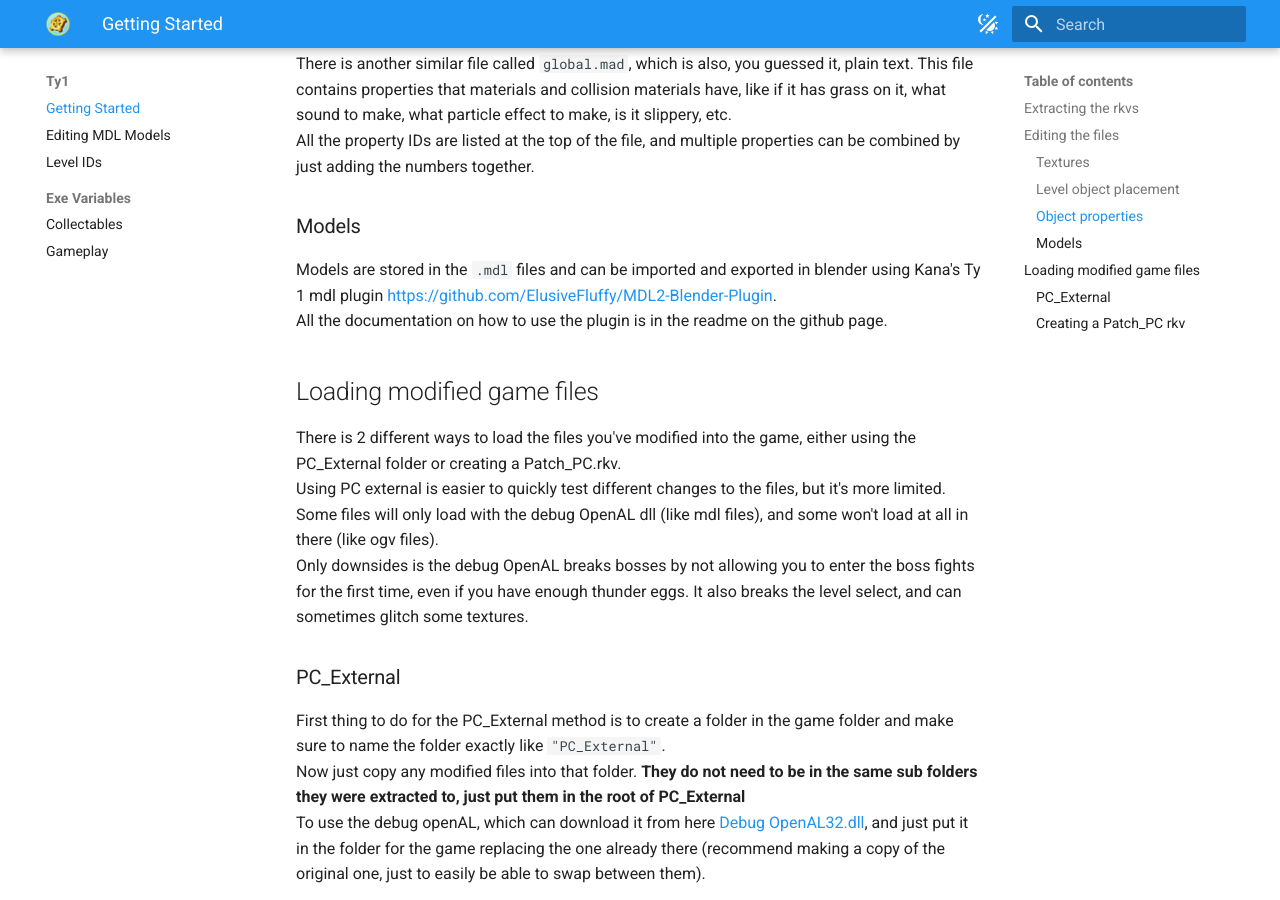
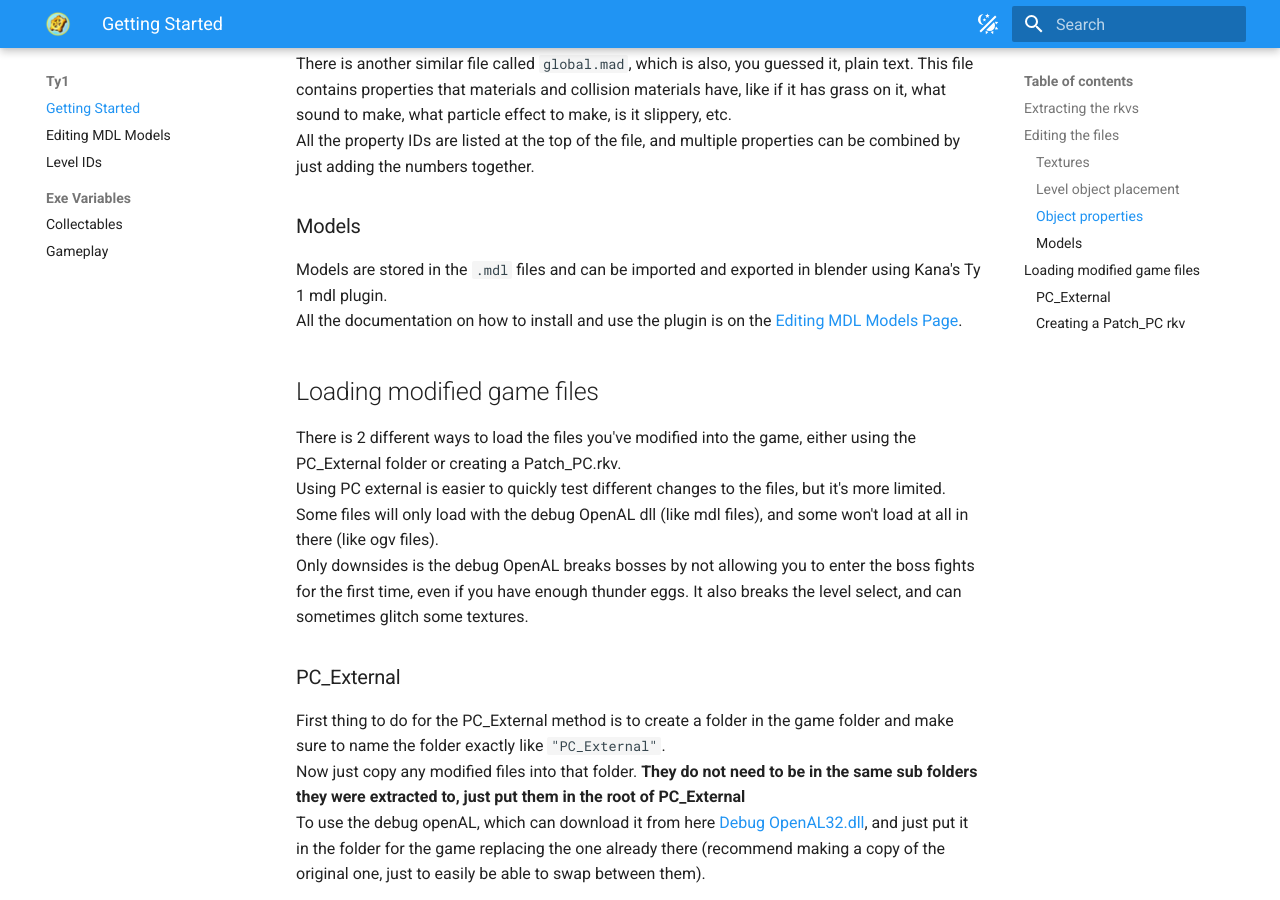
Before and after one commit to TyModdingWiki/tymoddingwiki.github.io, an MkDocs documentation site: the page built from docs/Ty1/index.md, in a window 1280 px wide and 900 px high, scrolled down 2013 px. Built offline with MkDocs 1.6.1 and Material for MkDocs 9.7.7, drawn with Linux system fonts in a browser that asks for light colours.

Commit message:
Link to the MDL page on the Ty 1 getting started page

```diff
--- a/docs/Ty1/index.md
+++ b/docs/Ty1/index.md
@@ -59,8 +59,8 @@
 
 ### Models
 
-Models are stored in the `.mdl` files and can be imported and exported in blender using Kana's Ty 1 mdl plugin [https://github.com/ElusiveFluffy/MDL2-Blender-Plugin](https://github.com/ElusiveFluffy/MDL2-Blender-Plugin){:target="_blank"}.
-All the documentation on how to use the plugin is in the readme on the github page.
+Models are stored in the `.mdl` files and can be imported and exported in blender using Kana's Ty 1 mdl plugin.
+All the documentation on how to install and use the plugin is on the [Editing MDL Models Page](../Ty1/EditingMDLs.md).
 
 ## Loading modified game files
 
```
